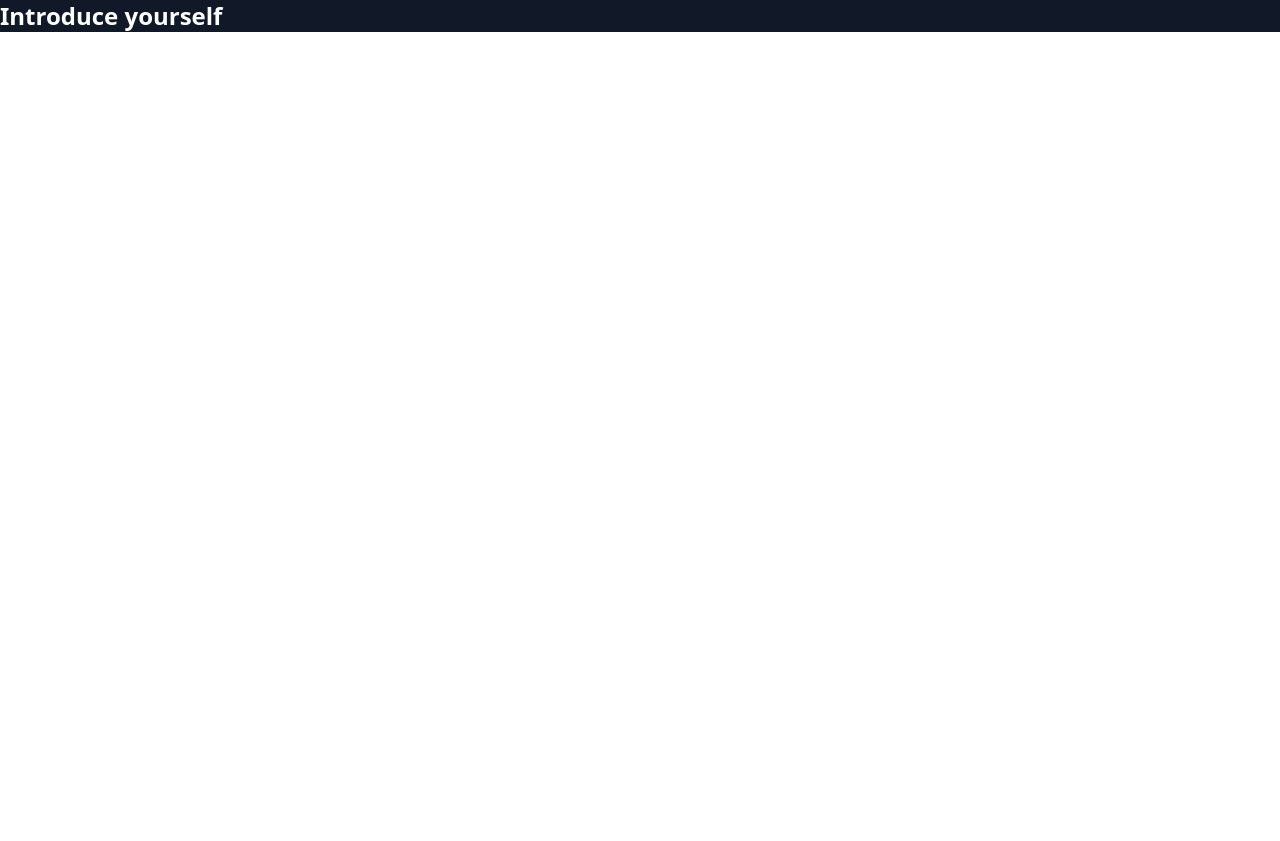
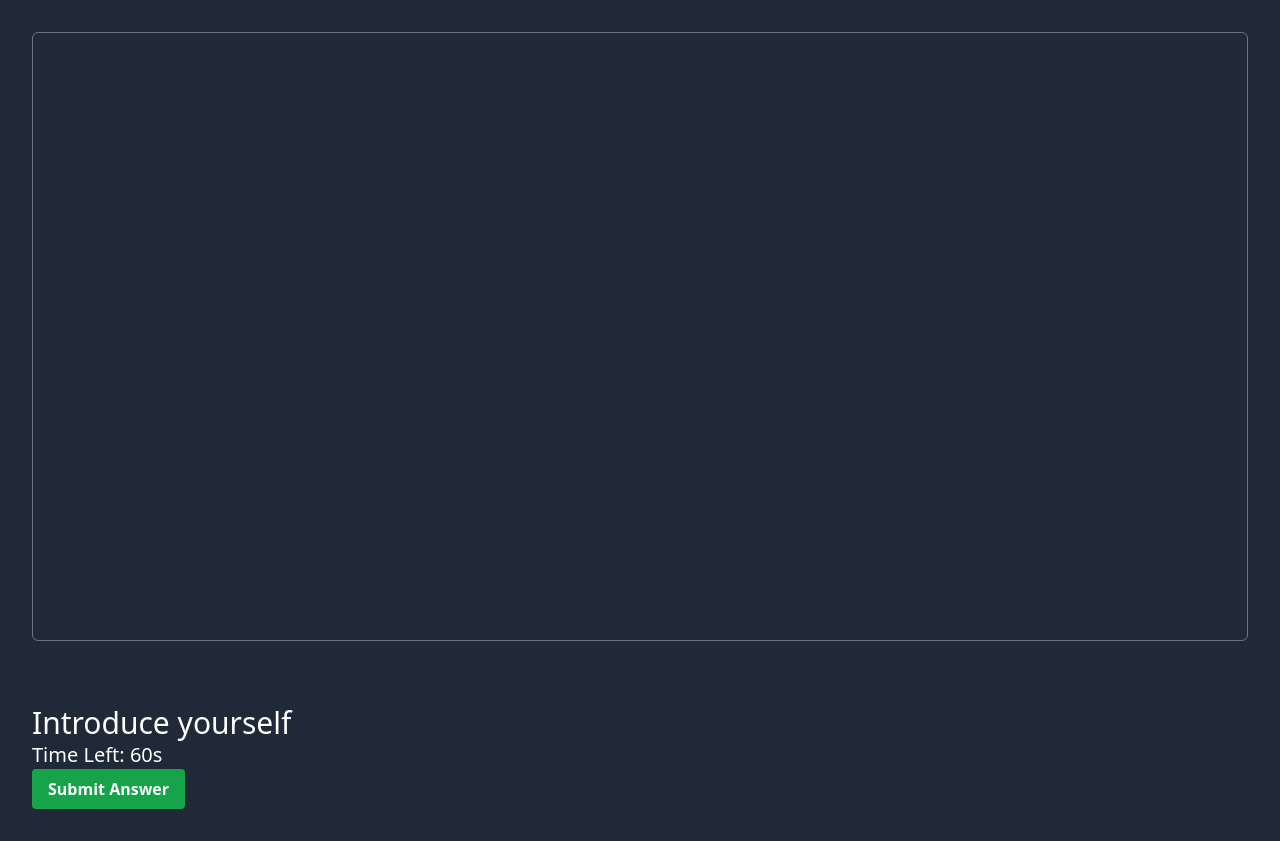
Before and after one commit to 432534/ai_frontend, a Next.js app: page /interview in a window 1280 px wide. Before the commit the page ends 800 px from the top, so only its background shows below. Built offline with nearby package versions, Linux system fonts and the light colour scheme.

Commit message:
Update Second.tsx

```diff
--- a/app/Pages/Second.tsx
+++ b/app/Pages/Second.tsx
@@ -99,94 +99,58 @@ const Second = () => {
 
           // Handle recording stop
           recorder.onstop = () => {
-            new Blob(recordedChunksRef.current, {
+            const videoBlob = new Blob(recordedChunksRef.current, {
               type: "video/webm",
             });
+            const videoURL = URL.createObjectURL(videoBlob);
+            // You can use videoURL to play or save the video
           };
 
-          // Start recording
+          mediaRecorderRef.current = recorder;
           recorder.start();
-          mediaRecorderRef.current = recorder;
-          setIsRecording(true);
 
-          // Start countdown
+          // Countdown for 60 seconds
+          let remainingTime = 60;
           countdownTimer = setInterval(() => {
-            setTimeLeft((prev) => {
-              if (prev <= 1) {
+            if (remainingTime > 0) {
+              remainingTime -= 1;
+              setTimeLeft(remainingTime);
+            } else {
               clearInterval(countdownTimer);
               stopRecording();
-                return 0;
             }
-              return prev - 1;
-            });
           }, 1000);
-        } catch (err) {
-          console.error("Error starting recording:", err);
+        } catch (error) {
+          console.error("Error accessing media devices.", error);
         }
       }
     };
 
-    if (recordingStarted) {
     startRecordingAndCountdown();
-    }
 
-    // Cleanup
-    return () => {
-      if (countdownTimer) clearInterval(countdownTimer);
-      if (mediaRecorderRef.current) {
-        mediaRecorderRef.current.stop();
-      }
-      // Ensure stream is stopped
-      if (streamRef.current) {
-        streamRef.current.getTracks().forEach((track) => track.stop());
-      }
-    };
-  }, [recordingStarted]);
+    return () => clearInterval(countdownTimer);
+  }, [recordingStarted, isRecording, question]);
 
   return (
-    <div className="min-h-full bg-gray-900 text-white flex flex-col">
-      {!showLoader && !recordingStarted && (
-        <h1 className="text-2xl font-bold">{question}</h1>
-      )}
-
-      {showLoader && (
-        <div className="flex justify-center items-center">
-          <div className="loader"></div>
-          <p className="text-xl ml-4">Loading...</p>
-        </div>
-      )}
-
-      {recordingStarted && !showLoader && (
-        <div className="text-center">
-          <h2 className="text-xl font-bold mb-4">Answer Recording</h2>
-          <div className="bg-gray-800 p-4 rounded-md">
-            <p className="text-lg mb-4">Time Left: {timeLeft} seconds</p>
-
+    <div className="min-h-screen bg-gradient bg-gray-800 text-white">
+      <div className="p-8">
         <video
           ref={videoRef}
-              autoPlay
+          className="w-full h-full border border-gray-500 rounded-md"
           muted
-              className="w-full max-w-md mx-auto mb-4 rounded-md"
         />
-
-            {isRecording && (
-              <div className="flex justify-center space-x-4">
-                <div className="text-red-500 font-bold animate-pulse">
-                  Recording in Progress...
       </div>
-                {timeLeft > 10 && (
+      <div className="p-8">
+        <h1 className="text-3xl">{question}</h1>
+        <p className="text-xl">Time Left: {timeLeft}s</p>
+        {showLoader && <div>Loading...</div>}
         <button
           onClick={handleSubmit}
-                    className="bg-green-600 hover:bg-green-700 text-white py-2 px-4 rounded-md"
+          className="bg-green-600 text-white font-bold py-2 px-4 rounded"
         >
           Submit Answer
         </button>
-                )}
       </div>
-            )}
-          </div>
-        </div>
-      )}
     </div>
   );
 };
```
Lines whose indentation alone changed are shown as unchanged.
